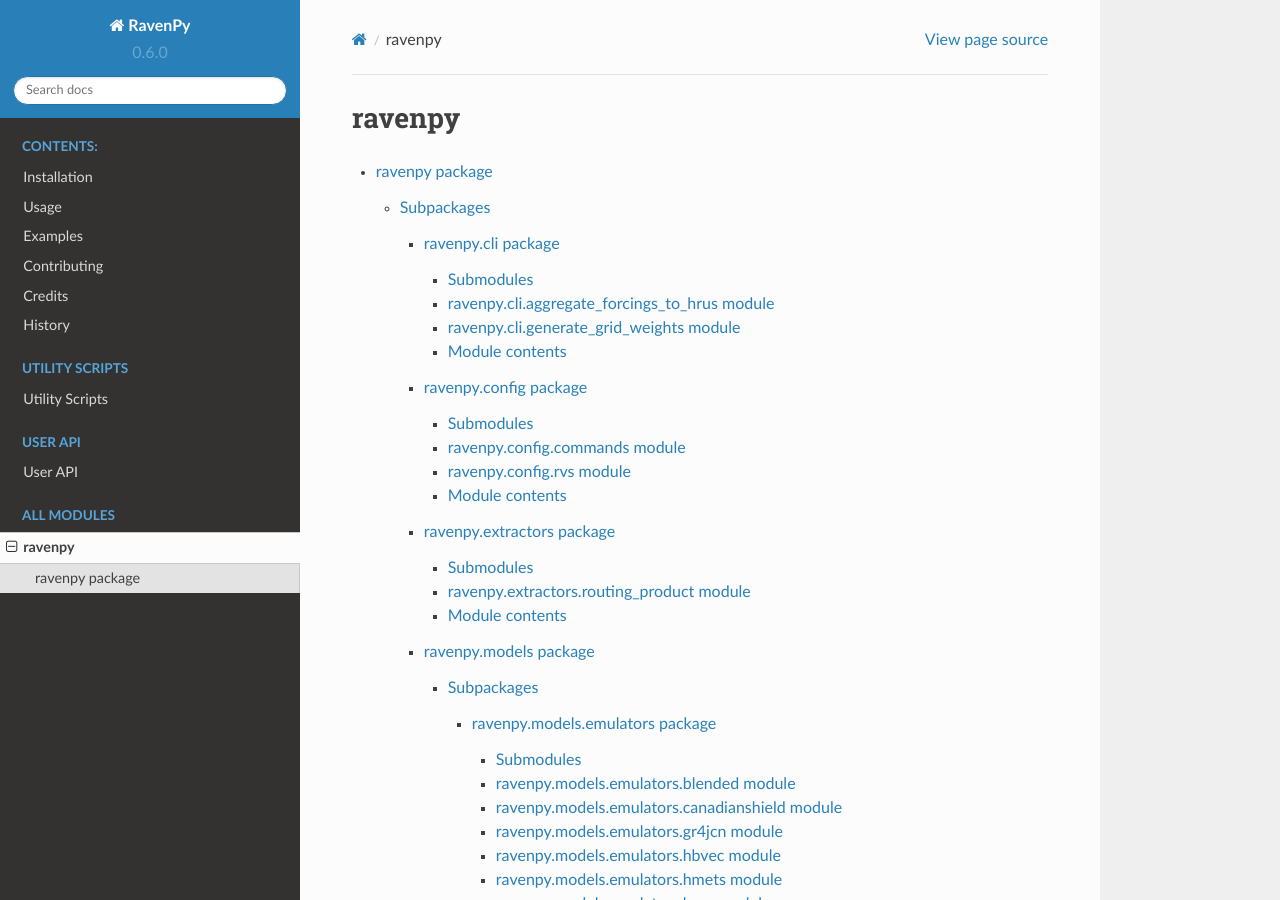
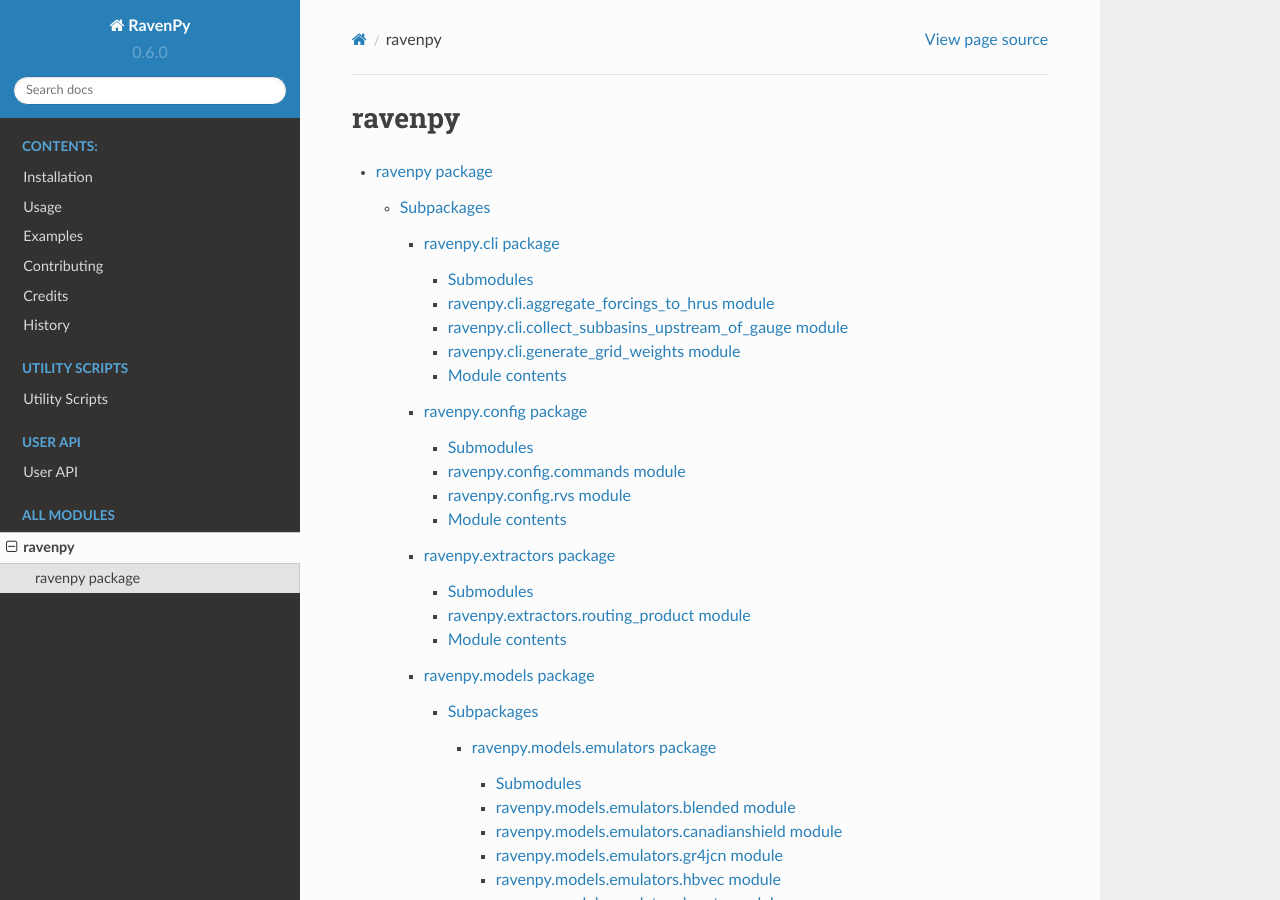
Before and after one commit to CSHS-CWRA/RavenPy, a Sphinx documentation site: the page built from docs/modules.rst, in a window 1280 px wide and 900 px high. Built offline with Sphinx 7.4.7 and the Read the Docs theme 2.0.0, drawn with Linux system fonts in a browser that asks for light colours; pages that are not in the unit, such as notebooks, are missing from menus.

Commit message:
Add CLI script to sphinx docs

```diff
--- a/docs/ravenpy.cli.rst
+++ b/docs/ravenpy.cli.rst
@@ -8,6 +8,14 @@ ravenpy.cli.aggregate\_forcings\_to\_hrus module
 ------------------------------------------------
 
 .. automodule:: ravenpy.cli.aggregate_forcings_to_hrus
+   :members:
+   :undoc-members:
+   :show-inheritance:
+
+ravenpy.cli.collect\_subbasins\_upstream\_of\_gauge module
+----------------------------------------------------------
+
+.. automodule:: ravenpy.cli.collect_subbasins_upstream_of_gauge
    :members:
    :undoc-members:
    :show-inheritance:
```
